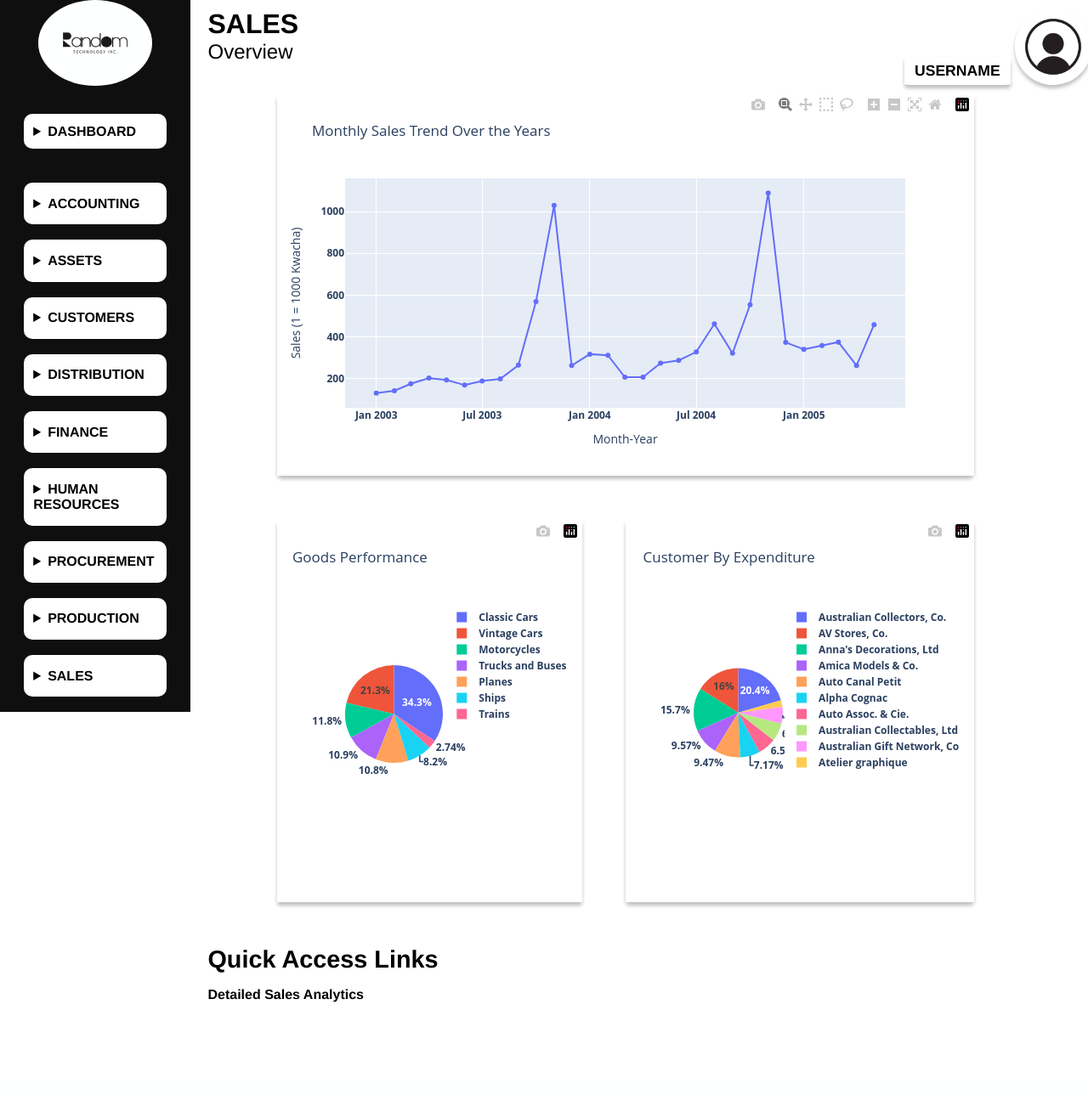
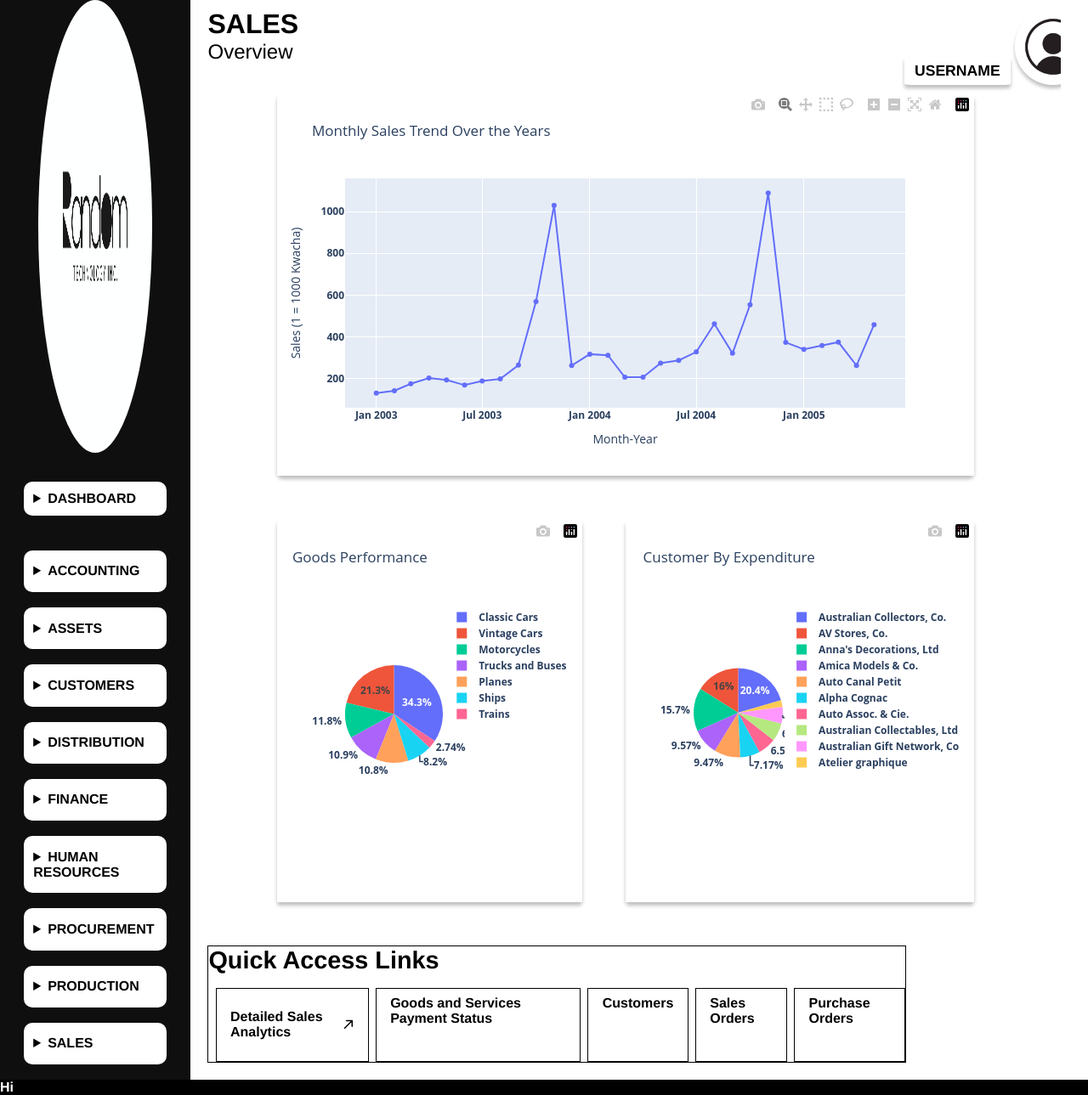
Before and after one commit to KangoChipaila/Final-Year-Project, a Flask app: page /sales-overview in a window 1280 px wide. Shown: the whole page at 85% size. Before the commit the page ends 1180 px from the top, so only its background shows below. Run offline with Flask 3, Linux system fonts and the light colour scheme; some libraries are stand-ins or nearby versions.

Commit message:
modified styling in sales_overview.html

```diff
--- a/static/css/sales_overview.css
+++ b/static/css/sales_overview.css
@@ -1,9 +1,13 @@
 body{
     width: 100%;
     margin: 0;
-    display: flex;
     font-family: Helvetica;
     font-weight: 700;
+}
+
+.sales-page{
+    display: flex;
+    height: 100vh;
 }
 
 .drawer{
@@ -11,7 +15,6 @@
     flex-direction: column;
     align-items: center;
     width: 17.5%;
-    height: 100%;
     color: white;
     background-color: #000000f0;
     overflow-y: scroll;
@@ -47,6 +50,11 @@
 
 .sales-overview{
     width: 80%;
+    overflow-y: scroll;
+}
+
+.sales-overview::-webkit-scrollbar{
+    display: none;
 }
 
 .top-content{
@@ -128,7 +136,8 @@
 
 #quick-access-links{
     width: 80%;
-    margin: 1% 0 auto 2%;
+    margin: 1% 0 2% 2%;
+    border: black solid 1px;
 }
 
 #quick-access-links-title{
@@ -136,3 +145,22 @@
     font-weight: 600;
     margin-bottom: 2%;
 }
+
+#quick-access-links-body{
+    display: flex;
+}
+
+.quick-access-link-item{
+    display: flex;
+    margin-left: 1%;
+    padding: 1% 2%;
+    border: black solid 1px;
+
+}
+
+#footer{
+    width: 100%;
+    margin: auto 0% 0% 0%;
+    background-color: black;
+    color: white;
+}
--- a/templates/index.html
+++ b/templates/index.html
@@ -82,7 +82,7 @@
                 <div class="title">SALES</div>
                 <img class="img-2" src="img/chevron-up.svg" />
               </div>
-              <div class="accordion-content"><div class="body-2">Overview</div></div>
+              <div class="accordion-content"><div class="body-2"><a href = "/sales-overview">Overview</a></div></div>
             </div>
           </div>
         </div>
--- a/templates/sales_overview.html
+++ b/templates/sales_overview.html
@@ -7,6 +7,7 @@
     </head>
 
     <body>
+        <div class="sales-page">
             <div class = "drawer">
                 <img class = "logo" src = "{{ url_for ('static', filename = 'images/logo.jpg')}}" alt = "Company Logo Here" />
                 <details class="dashboard">
@@ -97,7 +98,7 @@
                     </div>
                     <div class = "user-details">
                         <div class = "user-info">USERNAME</div>
-                    <img class = "user-display-image" src = "{{url_for('static', filename = 'images/display picture.jpg')}}" alt = "user display image" />
+                        <img class = "user-display-image" src = "{{url_for('static', filename = 'images/display picture.jpg')}}" alt = "user-display-image" />
                     </div>
                 </section>
                 <section>
@@ -109,17 +110,28 @@
                         <div id = "customers-by-expenditure-pie-chart"></div>
                     </div>
                     <div id = "quick-access-links">
+
                         <div id="quick-access-links-title">Quick Access Links</div>
-                    <div>Detailed Sales Analytics</div>
-                    <div></div>
-                    <div></div>
-                    <div></div>
+
+                        <div id="quick-access-links-body">
+                            <div class = "quick-access-link-item">
+                                <p>Detailed Sales Analytics</p>
+                                <img src = "{{ url_for ('static', filename = 'images/arrow1.svg')}}" alt = "link-arrow"/>
+                            </div>
+                            <div class = "quick-access-link-item">
+                                Goods and Services Payment Status
+                            </div>
+                            <div class = "quick-access-link-item">Customers</div>
+                            <div class = "quick-access-link-item">Sales Orders</div>
+                            <div class = "quick-access-link-item">Purchase Orders</div>
+                        </div>
                     </div>
                 </section>
-            <footer></footer>
-
-
             </div>
+        </div>
+        <footer id = "footer">
+            Hi
+        </footer>
         <script>
             var salesTrendGraph = {{ sales_trend_graph | tojson }};
             var goodsPerformancePieChart = {{ goods_performance_pie_chart | tojson }};
```
Also changed, not shown: static/images/Arrow 1.png (added), static/images/arrow1.svg (added). Lines whose indentation alone changed are shown as unchanged.
